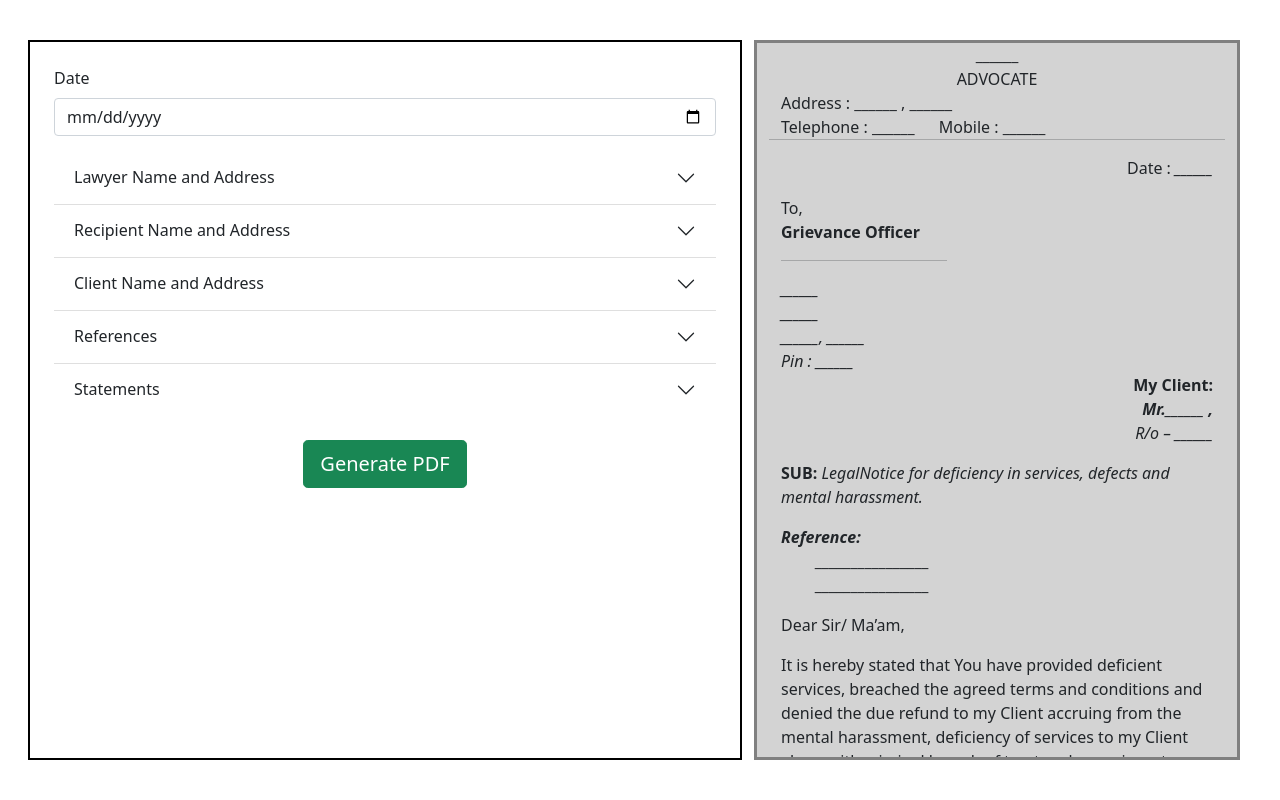
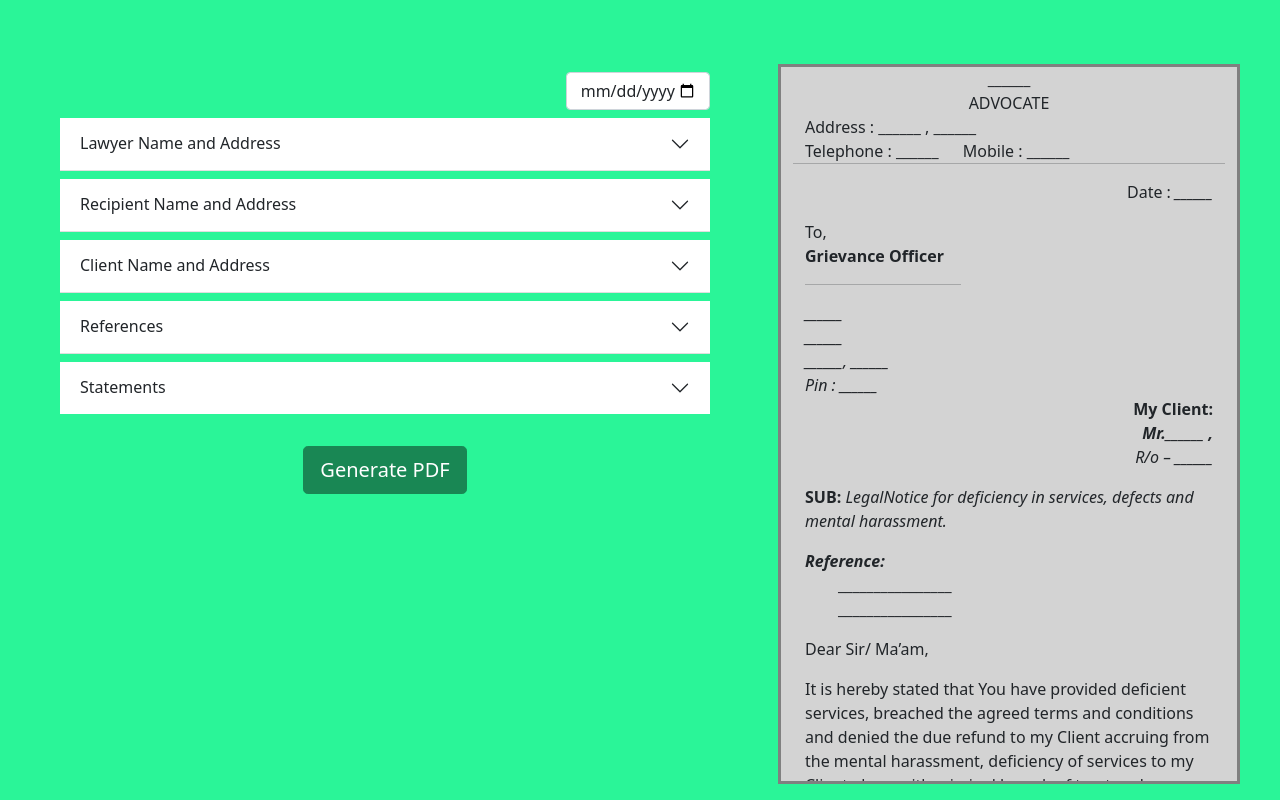
Before and after one commit to Eren00Yeager/Document_Templatizer, a Next.js app: page /legalNoticeTemplate in a window 1280 px wide. Built offline with nearby package versions, Linux system fonts and the light colour scheme.

Commit message:
changes to legaltemplate2

```diff
--- a/components/legalNoticeForm.js
+++ b/components/legalNoticeForm.js
@@ -1,6 +1,6 @@
 import styles from '../styles/legalnotice.module.css'
-import { Col,Row,Form,Button,Accordion } from 'react-bootstrap'
-import { useState } from 'react'
+import { Col,Row,Form,Button,Accordion, AccordionContext ,useAccordionButton} from 'react-bootstrap'
+import { useContext, useState } from 'react'
 import {htmltopdf} from './utils/htmltopdf'
 
 const LegalNoticeForm=(props)=>{
@@ -8,19 +8,46 @@ const LegalNoticeForm=(props)=>{
     const [dummyref,setDummyref]=useState('')
     const [dummystatement,setDummystatement]=useState('')
 
+
+    const onclickAccordion=(id)=>{
+        document.querySelectorAll('.lnformrows').forEach((row)=>{
+            if(`#${row.id}`!=id){row.style=null}
+        })
+        const element=document.querySelector(id)
+
+        element.scrollIntoView({
+            behavior: 'smooth'
+          });
+
+
+        if(!element.style.backgroundColor){
+            element.style.backgroundColor='rgba(255, 255, 255, 0.541)'
+            element.style.borderRadius='10px'
+            element.style.scale='1.05'
+            element.style.opacity = 2;
+        }else{
+            element.style=null
+        }
+
+    }
     return(
         <Form>
             <Accordion flush>
-                <Form.Group className="mb-3" controlId="Date">
-                    <Form.Label>Date</Form.Label>
-                    <Form.Control type="date" placeholder="Enter Mobile of Lawyer" onChange={(e)=>props.setDate(e.target.value)}/>
+                <Form.Group className={styles.accordion} onFocus={()=>onclickAccordion('#lndate')}>
+                    <Row>
+                    <Col xs={{span:8,offset:4}} md={{span:3,offset:9}}>
+                        <Form.Control type="date" placeholder="Enter Mobile of Lawyer"  style={{'textAlign':'center'}} onChange={(e)=>props.setDate(e.target.value)}/>
+                    </Col>
+                    </Row>
+
+
                 </Form.Group>
 
 
-                <Accordion.Item eventKey="1">
-                    <Accordion.Header>Lawyer Name and Address</Accordion.Header>
+                <Accordion.Item className={styles.accordion} eventKey="1">
+                    <Accordion.Header onClick={()=>onclickAccordion('#lnlawyer')}>Lawyer Name and Address</Accordion.Header>
                     <Accordion.Body>
-                        <Form.Group className="mb-3" controlId="LawyerName">
+                        <Form.Group className="mb-3">
                             <Form.Label>Lawyer Name</Form.Label>
                             <Form.Control type="text" placeholder="Enter Name of Lawyer" onChange={(e)=>props.setLawyer(prevState=>({
                                 ...prevState,
@@ -30,35 +57,35 @@ const LegalNoticeForm=(props)=>{
                             We'll never share your email with anyone else.
                             </Form.Text> */}
                         </Form.Group>
-                        <Form.Group className="mb-3" controlId="LawyerAddress">
+                        <Form.Group className="mb-3">
                             <Form.Label>Lawyer ID</Form.Label>
                             <Form.Control type="text" placeholder="Enter ID of Lawyer" onChange={(e)=>props.setLawyer(prevState=>({
                                 ...prevState,
                                 'id':e.target.value
                             }))}/>
                         </Form.Group>
-                        <Form.Group className="mb-3" controlId="LawyerAddress">
+                        <Form.Group className="mb-3">
                             <Form.Label>Lawyer Address</Form.Label>
                             <Form.Control type="textarea" placeholder="Enter Address of Lawyer" onChange={(e)=>props.setLawyer(prevState=>({
                                 ...prevState,
                                 'address':e.target.value
                             }))}/>
                         </Form.Group>
-                        <Form.Group className="mb-3" controlId="LawyerPin">
+                        <Form.Group className="mb-3">
                             <Form.Label>Lawyer Pin</Form.Label>
                             <Form.Control type="text" placeholder="Enter Pin of Lawyer" onChange={(e)=>props.setLawyer(prevState=>({
                                 ...prevState,
                                 'pin':e.target.value
                             }))}/>
                         </Form.Group>
-                        <Form.Group className="mb-3" controlId="LawyerPhone">
+                        <Form.Group className="mb-3">
                             <Form.Label>Lawyer Phone</Form.Label>
                             <Form.Control type="text" placeholder="Enter Phone of Lawyer" onChange={(e)=>props.setLawyer(prevState=>({
                                 ...prevState,
                                 'phone':e.target.value
                             }))}/>
                         </Form.Group>
-                        <Form.Group className="mb-3" controlId="LawyerMobile">
+                        <Form.Group className="mb-3">
                             <Form.Label>LawyerMobile</Form.Label>
                             <Form.Control type="text" placeholder="Enter Mobile of Lawyer" onChange={(e)=>props.setLawyer(prevState=>({
                                 ...prevState,
@@ -68,12 +95,12 @@ const LegalNoticeForm=(props)=>{
                     </Accordion.Body>
                 </Accordion.Item>
 
-                <Accordion.Item eventKey="2">
-                    <Accordion.Header>Recipient Name and Address</Accordion.Header>
+                <Accordion.Item className={styles.accordion} eventKey="2">
+                    <Accordion.Header onClick={()=>onclickAccordion('#lnrecipient')}>Recipient Name and Address</Accordion.Header>
                     <Accordion.Body>
-                        <Form.Group className="mb-3" controlId="LawyerName">
+                        <Form.Group className="mb-3">
                             <Form.Label>Recipient Company Name</Form.Label>
-                            <Form.Control type="text" placeholder="Enter Name of Company" onChange={(e)=>props.setRecipient(prevState=>({
+                            <Form.Control type="text" placeholder="Enter Name of Recipient" onChange={(e)=>props.setRecipient(prevState=>({
                                 ...prevState,
                                 'name':e.target.value
                             }))}/>
@@ -81,9 +108,9 @@ const LegalNoticeForm=(props)=>{
                             We'll never share your email with anyone else.
                             </Form.Text> */}
                         </Form.Group>
-                        <Form.Group className="mb-3" controlId="LawyerAddress">
+                        <Form.Group className="mb-3">
                             <Form.Label>Recipient Address</Form.Label>
-                            <Form.Control type="textarea" placeholder="Enter Address of Lawyer" onChange={(e)=>props.setRecipient(prevState=>({
+                            <Form.Control type="textarea" placeholder="Enter Address of Recipient" onChange={(e)=>props.setRecipient(prevState=>({
                                 ...prevState,
                                 'address':e.target.value
                             }))}/>
@@ -104,7 +131,7 @@ const LegalNoticeForm=(props)=>{
                         </Form.Group>
                         <Form.Group className="mb-3" controlId="LawyerPin">
                             <Form.Label>Recipient Pin</Form.Label>
-                            <Form.Control type="text" placeholder="Enter Pin of Lawyer" onChange={(e)=>props.setRecipient(prevState=>({
+                            <Form.Control type="text" placeholder="Enter Pin of Recipient" onChange={(e)=>props.setRecipient(prevState=>({
                                 ...prevState,
                                 'pin':e.target.value
                             }))}/>
@@ -112,12 +139,12 @@ const LegalNoticeForm=(props)=>{
                     </Accordion.Body>
                 </Accordion.Item>
 
-                <Accordion.Item eventKey="3">
-                    <Accordion.Header>Client Name and Address</Accordion.Header>
+                <Accordion.Item className={styles.accordion} eventKey="3">
+                    <Accordion.Header onClick={()=>onclickAccordion('#lnclient')}>Client Name and Address</Accordion.Header>
                     <Accordion.Body>
-                        <Form.Group className="mb-3" controlId="LawyerName">
+                        <Form.Group className="mb-3">
                             <Form.Label>Client Name</Form.Label>
-                            <Form.Control type="text" placeholder="Enter Name of Company" onChange={(e)=>props.setClient(prevState=>({
+                            <Form.Control type="text" placeholder="Enter Name of Client" onChange={(e)=>props.setClient(prevState=>({
                                 ...prevState,
                                 'name':e.target.value
                             }))}/>
@@ -125,9 +152,9 @@ const LegalNoticeForm=(props)=>{
                             We'll never share your email with anyone else.
                             </Form.Text> */}
                         </Form.Group>
-                        <Form.Group className="mb-3" controlId="LawyerAddress">
+                        <Form.Group className="mb-3">
                             <Form.Label>Client Address</Form.Label>
-                            <Form.Control type="textarea" placeholder="Enter Address of Lawyer" onChange={(e)=>props.setClient(prevState=>({
+                            <Form.Control type="textarea" placeholder="Enter Address of Client" onChange={(e)=>props.setClient(prevState=>({
                                 ...prevState,
                                 'address':e.target.value
                             }))}/>
@@ -135,10 +162,10 @@ const LegalNoticeForm=(props)=>{
                     </Accordion.Body>
                 </Accordion.Item>
 
-                <Accordion.Item eventKey="4">
-                    <Accordion.Header>References</Accordion.Header>
+                <Accordion.Item className={styles.accordion} eventKey="4">
+                    <Accordion.Header onClick={()=>onclickAccordion('#lnreferences')}>References</Accordion.Header>
                     <Accordion.Body>
-                        <Form.Group className="mb-3" controlId="LawyerName">
+                        <Form.Group className="mb-3">
                             <Form.Label>Add references here</Form.Label>
                             <Row>
                                 <Col xs={10}>
@@ -173,10 +200,10 @@ const LegalNoticeForm=(props)=>{
                     </Accordion.Body>
                 </Accordion.Item>
 
-                <Accordion.Item eventKey="5">
-                    <Accordion.Header>Statements</Accordion.Header>
+                <Accordion.Item className={styles.accordion} eventKey="5">
+                    <Accordion.Header onClick={()=>onclickAccordion('#lnstatements')}>Statements</Accordion.Header>
                     <Accordion.Body>
-                        <Form.Group className="mb-3" controlId="LawyerName">
+                        <Form.Group className="mb-3">
                             <Form.Label>Add statements here</Form.Label>
                             <Row>
                                 <Col xs={10}>
@@ -198,7 +225,7 @@ const LegalNoticeForm=(props)=>{
                             </Row>
                             <Row>
                                 <span style={{'padding':'3% 0 0 3%'}}>
-                                    <ol>
+                                    <ol start='2'>
                                         {props.statements.map((ref,id)=>{
                                             return(
                                                 <li key={id}>{ref}</li>
--- a/components/legalNoticeHtml.js
+++ b/components/legalNoticeHtml.js
@@ -1,19 +1,22 @@
 import styles from '../styles/legalnotice.module.css'
+import { useRef } from 'react';
 import { Col,Row,Form,Button, Container } from 'react-bootstrap'
 
 const LegalNoticeHtml=({date,lawyer,client,recipient,references,statements})=>{
+
+    const myRef=useRef(null)
     return(
         <div className={styles.formouter}>
             <div id='legalnoticeform' className={styles.form}>
                 <Container>
-                        <Row>
+                    <Row className='lnformrows' id='lnlawyer'>
                         <span><center>{lawyer['name']}</center></span>
                         <span><center>ADVOCATE</center></span>
                         <span>Address : {lawyer['address']} , {lawyer['pin']}</span>
                         <span>Telephone : {lawyer['phone']} &emsp; Mobile : {lawyer['mobile']}</span>
                         <hr/>
                     </Row>
-                        <Row>
+                    <Row className='lnformrows' id='lndate'>
                         <Col style={{'textAlign':'right'}}>
                             <p>
                             <span >Date : </span>
@@ -23,7 +26,7 @@ const LegalNoticeHtml=({date,lawyer,client,recipient,references,statements})=>{
                             </p>
                         </Col>
                     </Row>
-                        <Row>
+                    <Row className='lnformrows' id='lnrecipient'>
                         <Col xs={5}>
                             <span >To,</span><br/>
                             <strong>Grievance Officer</strong><br/>
@@ -42,7 +45,7 @@ const LegalNoticeHtml=({date,lawyer,client,recipient,references,statements})=>{
                             </em>
                         </Col>
                     </Row>
-                        <Row style={{'textAlign':'right'}}>
+                    <Row className='lnformrows' style={{'textAlign':'right'}} id='lnclient'>
                         <Col xs={{span:5,offset:7}}>
                             <p>
                                 <strong>My Client:</strong><br/>
@@ -67,7 +70,7 @@ const LegalNoticeHtml=({date,lawyer,client,recipient,references,statements})=>{
                         </em>
                         </p>
                     </Row>
-                        <Row>
+                    <Row className='lnformrows' id='lnreferences'>
                         <strong>
                             <em>Reference:</em>
                         </strong>
@@ -93,7 +96,7 @@ const LegalNoticeHtml=({date,lawyer,client,recipient,references,statements})=>{
                         <span >It is hereby stated that You have provided deficient services, breached the agreed terms and conditions and denied the due refund to my Client accruing from the mental harassment, deficiency of services to my Client along with criminal breach of trust and conspiracy to cheat and defraud my Client. Under the instructions from and on behalf of my Client, and after crucial analysis of all the sequential events of the repeated conversations between You and my Client which were handed to me by my client, we would like to state as follows:</span>
                         </p>
                     </Row>
-                        <Row>
+                    <Row className='lnformrows' id='lnstatements'>
                         <span style={{'paddingLeft':'3%'}}>
                             <ol>
                                 <li>That my Client {client['name']}, a resident of {client['address']}</li>
--- a/pages/legalNoticeTemplate.js
+++ b/pages/legalNoticeTemplate.js
@@ -7,7 +7,7 @@ import LegalNoticeForm from '../components/legalNoticeForm'
 import LegalNoticeHtml from '../components/legalNoticeHtml'
 
 
-const legalNoticeTemplate = () => {
+const LegalNoticeTemplate = () => {
     const [date,setDate]=useState('______')
 
     const [lawyer,setLawyer]=useState({
@@ -56,4 +56,4 @@ return(
 
  }
 
-export default legalNoticeTemplate;
+export default LegalNoticeTemplate;
--- a/styles/legalnotice.module.css
+++ b/styles/legalnotice.module.css
@@ -5,6 +5,7 @@
 }
 
 .formouter{
+    margin: 3vh 0 0 3vh;
     display: flex;
     flex-direction: row;
     flex-wrap: wrap;
@@ -14,13 +15,14 @@
     background-color: lightgray;
     max-height: 90vh;
     overflow-y: scroll;
+    overflow-x: visible;
 }
 
 .formcol{
     padding: 3vh;
     overflow-y: scroll;
+    scroll-behavior: smooth!important;
     height: 90vh!important;
-    border: black solid 2px;
 }
 
 .formcol{
@@ -30,4 +32,9 @@
     padding: 5vh;
     height: 100vh;
     overflow-y: hidden;
+    background: #2AF598;
 }
+
+.accordion{
+    margin: 1vh;
+}
```
Lines whose indentation alone changed are shown as unchanged.
